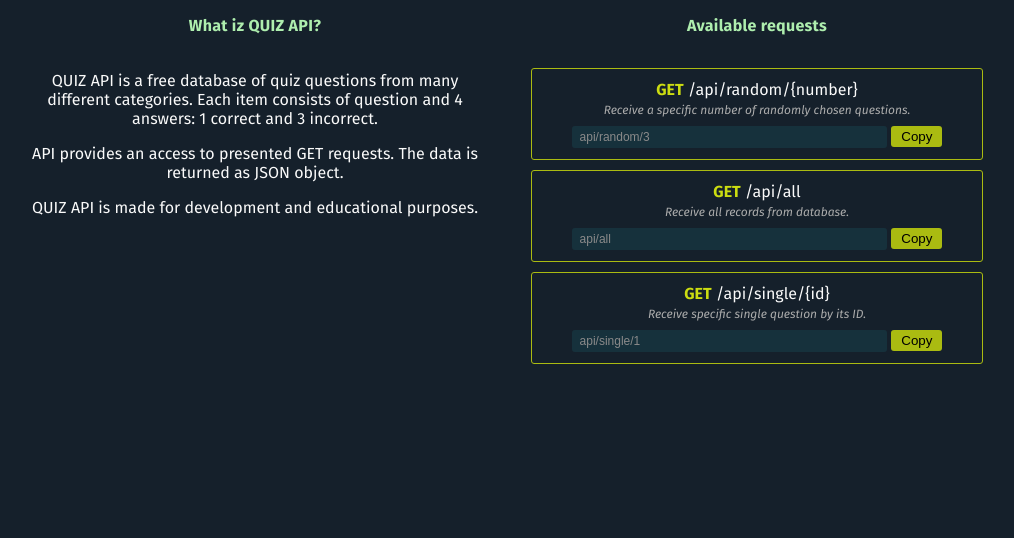
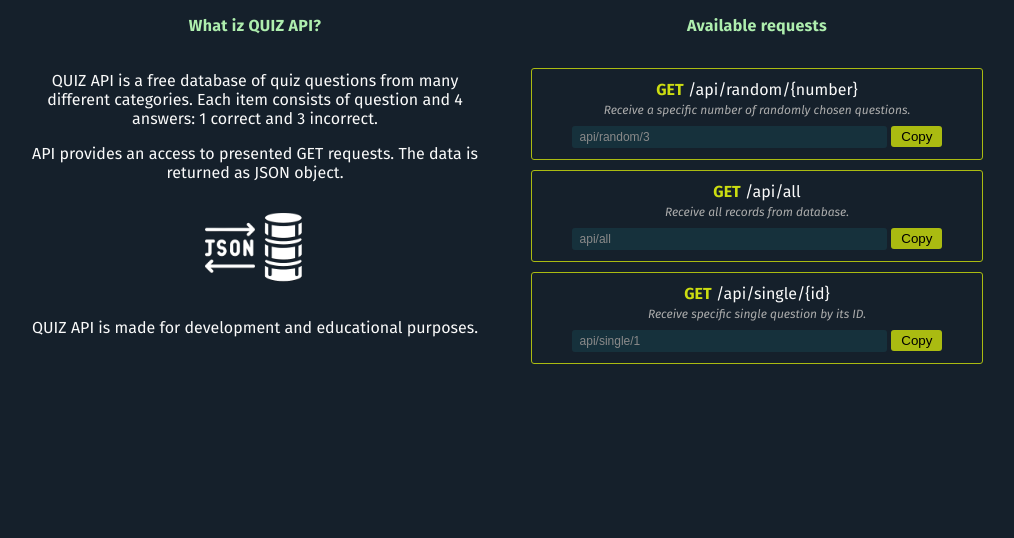
Before and after one commit to MichalStancelewski/PHP-Symfony--QuizAPI, a Symfony app: template templates/index/index.html.twig in a window 1280 px wide. Shown: the part 164-702 px from the top of the page, without its empty margins (134-1148 px from the left). Run offline with Twig, Linux system fonts and the light colour scheme; the template is opened without the code that fills it, so the values that code supplies are empty; some libraries are stand-ins or nearby versions.

Commit message:
added json icon

```diff
--- a/templates/index/index.html.twig
+++ b/templates/index/index.html.twig
@@ -21,6 +21,7 @@
                 <h2>What iz QUIZ API?</h2>
                 <p>QUIZ API is a free database of quiz questions from many different categories. Each item consists of question and 4 answers: 1 correct and 3 incorrect.</p>
                 <p>API provides an access to presented GET requests. The data is returned as JSON object.</p>
+                <img src="./img/json.png" alt="JSON icon" width="100"/>
                 <p>QUIZ API is made for development and educational purposes.</p>
             </div>
             <div class="main-right-column" >
```
Also changed, not shown: public/img/json.png (added).
